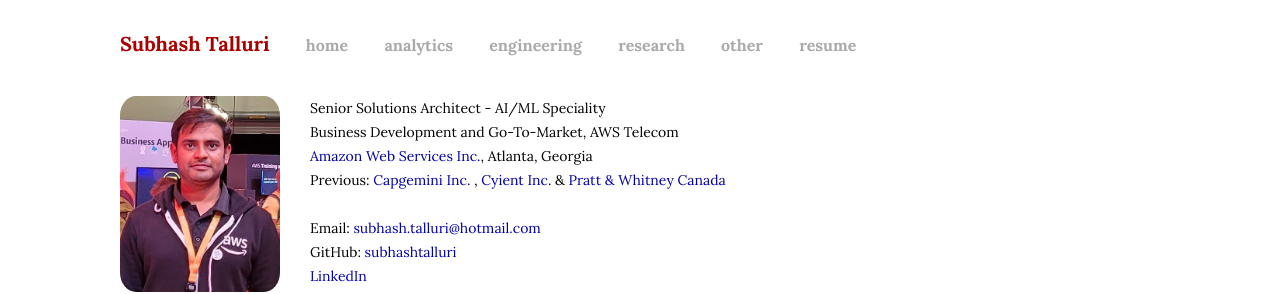
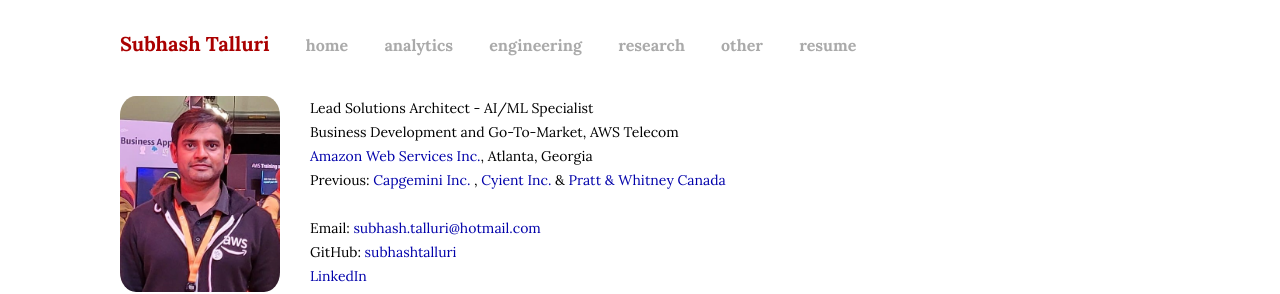
Before and after one commit to subhashtalluri/subhashtalluri.github.io, a Jekyll site: the page built from index.md, in a window 1280 px wide. Shown: the top 294 px of the page. Built offline with Jekyll 4.4.1, drawn with Linux system fonts in a browser that asks for light colours.

Commit message:
home page update

```diff
--- a/_layouts/home.html
+++ b/_layouts/home.html
@@ -12,7 +12,7 @@
                   <img src="/assets/me.jpg" width="160px" height="196px">
                 </div>
                 <div class="contact">
-                  Senior Solutions Architect - AI/ML Speciality <br>
+                  Lead Solutions Architect - AI/ML Specialist <br>
                   Business Development and Go-To-Market, AWS Telecom  <br>
                   <a href="https://aws.amazon.com/">Amazon Web Services Inc.</a>, Atlanta, Georgia <br>
                   Previous: <a href="http://www.capgemini.com//">Capgemini Inc.</a> , <a href="http://www.cyient.com//">Cyient Inc.</a> & <a href="http://www.pwc.ca/">Pratt & Whitney Canada</a> <br>
```
